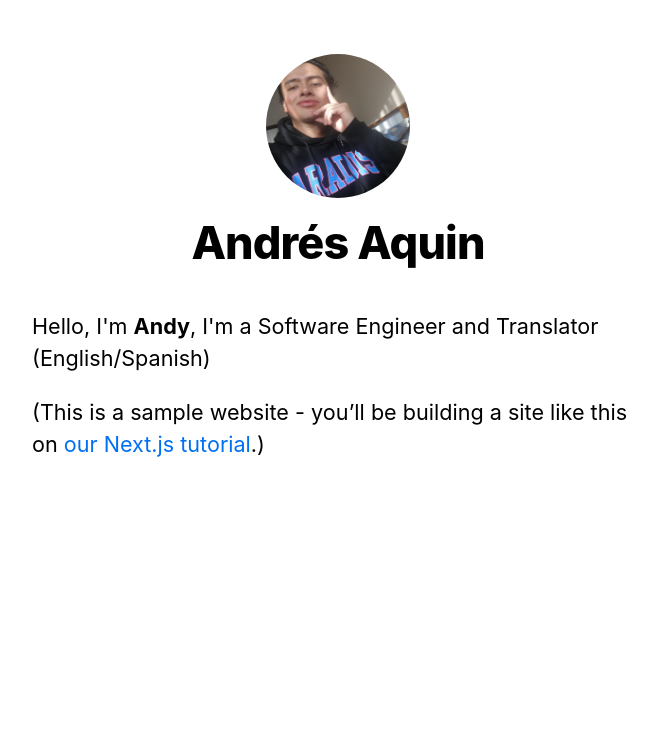
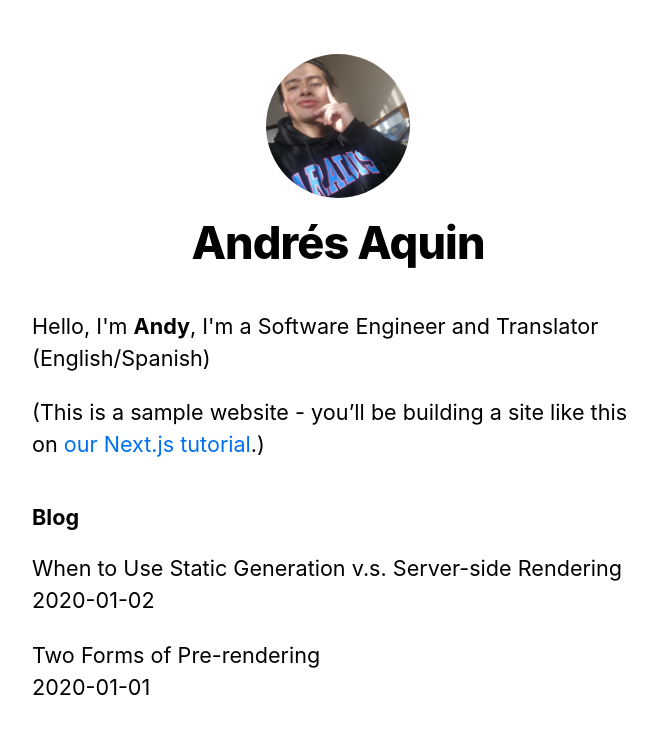
Before and after one commit to Andrus123/nextjs-blog, a Next.js app: page / in a window 1280 px wide. Shown: the top 734 px of the page, without its empty margins (302-959 px from the left). Built offline with nearby package versions, Linux system fonts and the light colour scheme.

Commit message:
Implementing getStaticsProps to Fetch Data of our Posts

```diff
--- /dev/null
+++ b/lib/posts.js
@@ -0,0 +1,35 @@
+import fs from 'fs'
+import path from 'path'
+import matter from 'gray-matter'
+
+const postsDirectory = path.join(process.cwd(), 'posts');
+
+export function getSortedPostsData(){
+    //Get file names under / posts
+    const fileNames=fs.readdirSync(postsDirectory);
+    const allPostsData= fileNames.map(fileName => {
+        // Remove ".md" from file name to get id
+        const id = fileName.replace(/\.md$/, '');
+        // Read markdown file as string
+        const fullPath = path.join(postsDirectory, fileName)
+        const fileContents = fs.readFileSync(fullPath, 'utf-8')
+
+        //Use gray-matter to parse the post metadata section
+        const matterResult = matter(fileContents)
+        // Combine the data with the id
+        return {
+            id,
+            ...matterResult.data
+        }
+    })
+    // Sort posts by date
+    return allPostsData.sort(({ date: a}, { date: b}) => {
+        if (a<b) {
+            return 1
+        } else if (a>b) {
+            return -1
+        } else {
+            return 0
+        }
+    })
+}
--- a/package.json
+++ b/package.json
@@ -9,6 +9,7 @@
   },
   "dependencies": {
     "classnames": "^2.3.1",
+    "gray-matter": "^4.0.3",
     "next": "^11.0.0",
     "react": "17.0.2",
     "react-dom": "17.0.2"
--- a/pages/index.js
+++ b/pages/index.js
@@ -1,8 +1,18 @@
 import Head from 'next/head'
 import Layout, { siteTitle } from '../components/layout'
 import utilStyles from '../styles/utils.module.css'
+import { getSortedPostsData } from '../lib/posts'
 
-export default function Home() {
+export async function getStaticProps() {
+  const allPostsData = getSortedPostsData()
+  return {
+    props: {
+      allPostsData
+    }
+  }
+}
+
+export default function Home({ allPostsData }) {
   return (
     <Layout home>
       <Head>
@@ -15,6 +25,18 @@
           <a href="https://nextjs.org/learn">our Next.js tutorial</a>.)
         </p>
       </section>
+      <section className={`${utilStyles.headingMd} ${utilStyles.padding1px}`}>
+        <h2 className={utilStyles.headingMd}>Blog</h2>
+        <ul className={utilStyles.list}>
+          {allPostsData.map(({ id, date, title }) => (
+            <li className={utilStyles.listItem} key={id}>
+              {title}
+              <br />
+              {date}
+            </li>
+          ))}
+        </ul>
+      </section>
     </Layout>
   )
 }
--- /dev/null
+++ b/posts/pre-rendering.md
@@ -0,0 +1,11 @@
+---
+title: 'Two Forms of Pre-rendering'
+date: '2020-01-01'
+---
+
+Next.js has two forms of pre-rendering: **Static Generation** and **Server-side Rendering**. The difference is in **when** it generates the HTML for a page.
+
+- **Static Generation** is the pre-rendering method that generates the HTML at **build time**. The pre-rendered HTML is then _reused_ on each request.
+- **Server-side Rendering** is the pre-rendering method that generates the HTML on **each request**.
+
+Importantly, Next.js lets you **choose** which pre-rendering form to use for each page. You can create a "hybrid" Next.js app by using Static Generation for most pages and using Server-side Rendering for others.
--- /dev/null
+++ b/posts/ssg-ssr.md
@@ -0,0 +1,19 @@
+---
+title: 'When to Use Static Generation v.s. Server-side Rendering'
+date: '2020-01-02'
+---
+
+We recommend using **Static Generation** (with and without data) whenever possible because your page can be built once and served by CDN, which makes it much faster than having a server render the page on every request.
+
+You can use Static Generation for many types of pages, including:
+
+- Marketing pages
+- Blog posts
+- E-commerce product listings
+- Help and documentation
+
+You should ask yourself: "Can I pre-render this page **ahead** of a user's request?" If the answer is yes, then you should choose Static Generation.
+
+On the other hand, Static Generation is **not** a good idea if you cannot pre-render a page ahead of a user's request. Maybe your page shows frequently updated data, and the page content changes on every request.
+
+In that case, you can use **Server-Side Rendering**. It will be slower, but the pre-rendered page will always be up-to-date. Or you can skip pre-rendering and use client-side JavaScript to populate data.
```
Also changed, not shown: 1 other file (tests, documents, lock files or other folders).
